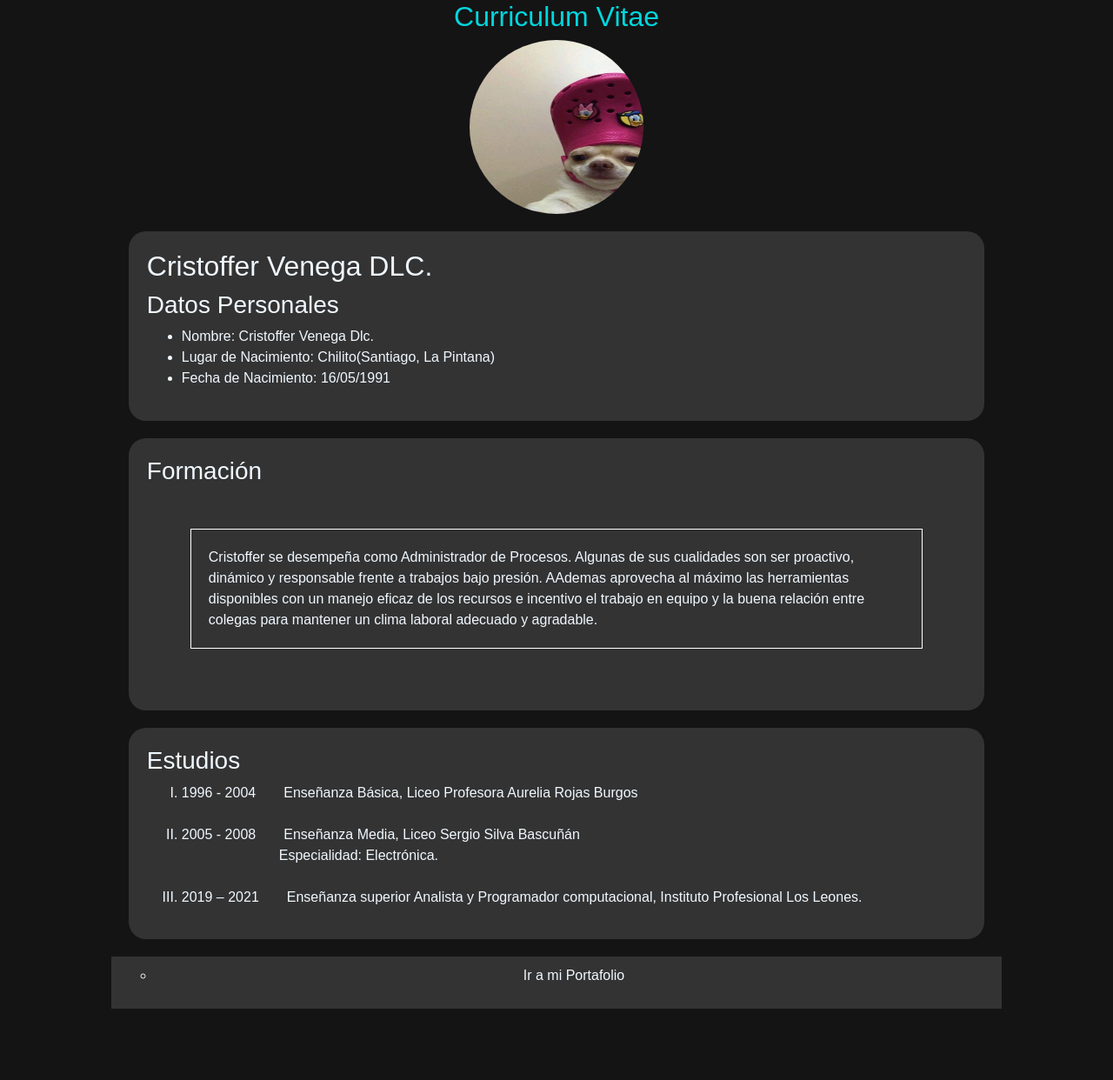
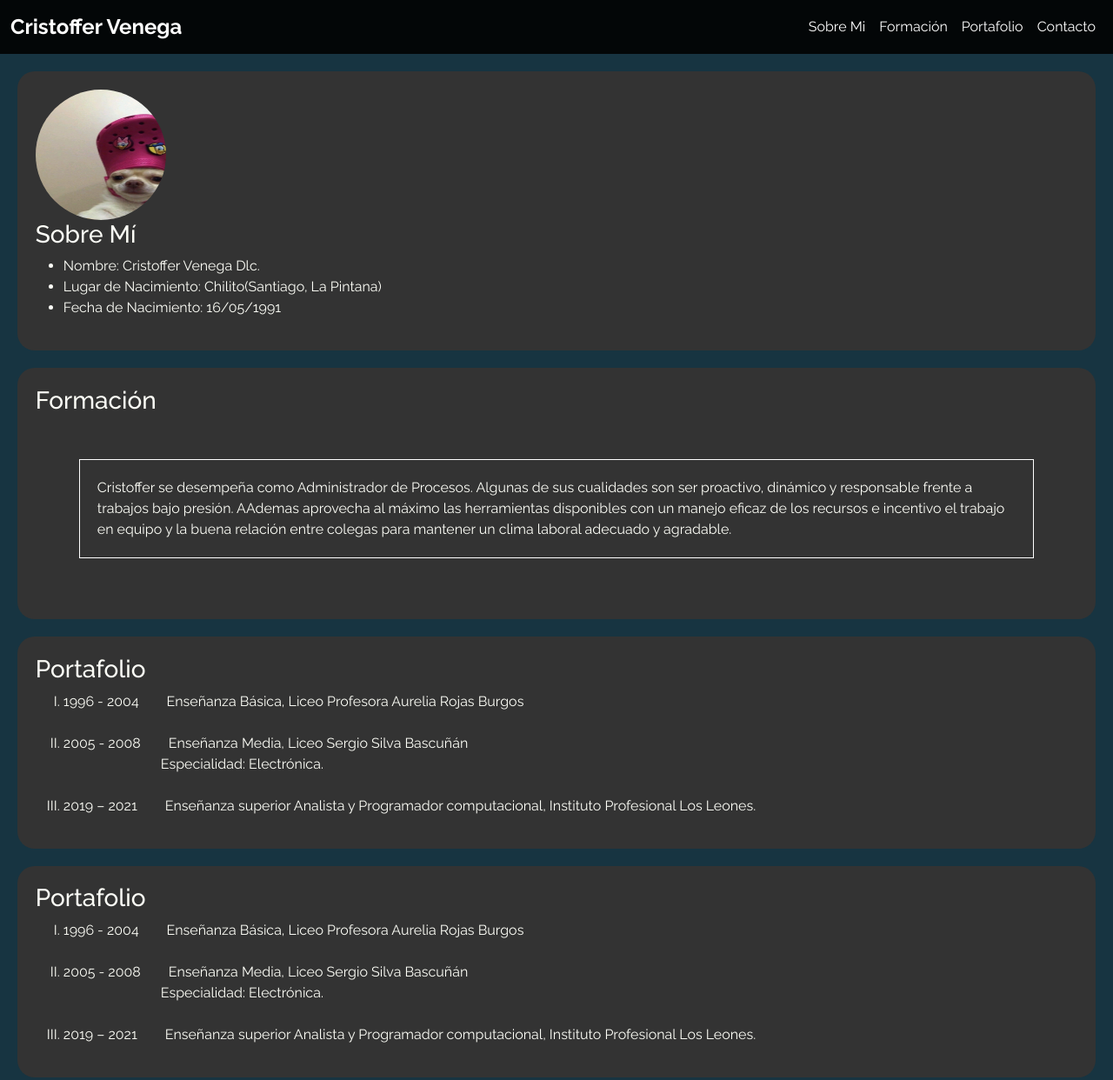
Before and after one commit to Craniu/CV, a plain HTML site: page index.html in a window 1280 px wide. Shown: the top 1242 px of the page at 87% size. Before the commit the page ends 1160 px from the top, so only its background shows below. Drawn offline with nearby package versions, Linux system fonts and the light colour scheme.

Commit message:
Index-header diseño y arreglos

```diff
--- a/assets/css/style.css
+++ b/assets/css/style.css
@@ -1,52 +1,51 @@
-body{
-    background-color: rgb(20, 20, 20);
-    font-family: Arial, Helvetica, sans-serif;
-    color: aliceblue;
-    width: 80%;
+body {
+    background-color: #173441;
+    font-family: "Raleway", sans-serif;
+    color: #FDFEF7;
     margin: auto;
 }
 
-header{
-    text-align: center;
+header  {
+    background-color: #030607;
+    position: sticky;
+    top: 0;
+    width: 100%;
 }
 
-section{
+section {
     background-color: #333333;
     padding: 1.3rem;
     border-radius: 20px;
     margin: 20px;
 }
 
-footer{
+footer {
     text-align: center;
     margin-top: 10px;
     padding: 10px;
     background-color: #333333;
 
 }
-footer a{
+
+footer a {
     color: aliceblue;
     text-decoration: none;
 }
 
-footer img{
+footer img {
     width: 20px;
     height: 20px;
     border-radius: 40%;
     margin: 10px;
 }
 
+.foto {
+    border-radius: 50%;
+    width: 150px;
+    height: 150px;
+}
 
-
-.titulo{
-    color: rgb(0, 215, 223);
-    text-align: center;
-    font-size: 2rem;
-}
-.foto{
-    border-radius: 50%;
-}
-.border-box{
+.border-box {
     border: solid 1px white;
     padding: 20px;
     margin: 50px;
--- a/index.html
+++ b/index.html
@@ -5,32 +5,48 @@
     <meta charset="UTF-8">
     <meta name="viewport" content="width=device-width, initial-scale=1.0">
     <link rel="icon" type="image/png" href="./assets/imgs/icono.png">
-    <link rel="stylesheet" href="./assets/css/bootstrap.min.css">
-    <link rel="stylesheet" href="assets/css/style.css">
+    <link rel="stulesheet" href="./assets/css/normalize.css">
+    <link rel="preconnect" href="https://fonts.googleapis.com">
+    <link rel="preconnect" href="https://fonts.gstatic.com" crossorigin>
+    <link href="https://fonts.googleapis.com/css2?family=Raleway:ital,wght@0,300..800;1,300..800&family=Roboto:ital,wght@0,100;0,300;0,400;0,500;0,700;0,900;1,100;1,300;1,400;1,500;1,700;1,900&display=swap" rel="stylesheet">
+    <link href="https://cdn.jsdelivr.net/npm/bootstrap@5.3.3/dist/css/bootstrap.min.css" rel="stylesheet" integrity="sha384-QWTKZyjpPEjISv5WaRU9OFeRpok6YctnYmDr5pNlyT2bRjXh0JMhjY6hW+ALEwIH" crossorigin="anonymous">
 
-    <script src="./assets/js/bootstrap.bundle.js"></script>
-    <script src="./assets/js/bootstrap.min.js"></script>
 
-    <title>CV</title>
+    <link rel="stylesheet" href="./assets/css/style.css">
+    <title>Cristoffer Venega</title>
 </head>
 
 <body>
     <header>
-        <h1 class="titulo">Curriculum Vitae</h1>
+        <nav class="navbar navbar-expand-lg">
+            <div class="container-fluid d-flex justify-content-between">
+              <a class="navbar-brand fs-4 fw-bolder text-white" href="#">Cristoffer Venega</a>
+              <div>
+                  <button class="navbar-toggler" type="button" data-bs-toggle="collapse" data-bs-target="#navbarNavAltMarkup" aria-controls="navbarNavAltMarkup" aria-expanded="false" aria-label="Toggle navigation">
+                      <span class="navbar-toggler-icon"></span>
+                    </button>
+                    <div class="collapse navbar-collapse" id="navbarNavAltMarkup">
+                        <div class="navbar-nav">
+                            <a class="nav-link active text-white" aria-current="page" href="#">Sobre Mi</a>
+                            <a class="nav-link text-white" href="#seccion1">Formación</a>
+                            <a class="nav-link text-white" href="#seccion2">Portafolio</a>
+                            <a class="nav-link text-white" href="#seccion3">Contacto</a>
+                        </div>
+                    </div>
+                </div>
+            </div>
+          </nav>
+    </header>
+    <section >
         <img class="foto" src="./assets/imgs/foto.jpg" alt="Mi Foto" width="200px" height="200px">
-    </header>
-
-    <section>
-
-        <h2>Cristoffer Venega DLC.</h2>
-        <h3>Datos Personales</h3>
+        <h3>Sobre Mí</h3>
         <ul>
             <li>Nombre: Cristoffer Venega Dlc.</li>
             <li>Lugar de Nacimiento: Chilito(Santiago, La Pintana)</li>
             <li>Fecha de Nacimiento: 16/05/1991</li>
         </ul>
     </section>
-    <section>
+    <section id="seccion1">
 
         <h3>Formación</h3>
         <p class="border-box">
@@ -43,9 +59,23 @@
         </p>
     </section>
 
-    <section>
+    <section id="seccion2">
 
-        <h3>Estudios</h3>
+        <h3>Portafolio</h3>
+        <ol type="I">
+            <li>1996 - 2004&emsp;&emsp;Enseñanza Básica, Liceo Profesora Aurelia Rojas Burgos </li><br>
+            <li>2005 - 2008&emsp;&emsp;Enseñanza Media, Liceo Sergio Silva Bascuñán
+                <br>&emsp;&emsp;&emsp;&emsp;&emsp;&emsp;&emsp;Especialidad: Electrónica.
+            </li><br>
+            <li>2019 – 2021&emsp;&emsp;Enseñanza superior Analista y Programador computacional, Instituto Profesional
+                Los Leones.</li>
+        </ol>
+
+    </section>
+
+    <section id="seccion3">
+
+        <h3>Portafolio</h3>
         <ol type="I">
             <li>1996 - 2004&emsp;&emsp;Enseñanza Básica, Liceo Profesora Aurelia Rojas Burgos </li><br>
             <li>2005 - 2008&emsp;&emsp;Enseñanza Media, Liceo Sergio Silva Bascuñán
@@ -63,6 +93,7 @@
         </ul>
     </footer>
 
+    <script src="https://cdn.jsdelivr.net/npm/bootstrap@5.3.3/dist/js/bootstrap.bundle.min.js" integrity="sha384-YvpcrYf0tY3lHB60NNkmXc5s9fDVZLESaAA55NDzOxhy9GkcIdslK1eN7N6jIeHz" crossorigin="anonymous"></script>
 </body>
 
 
```
